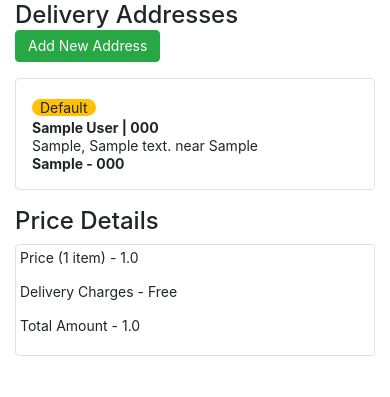
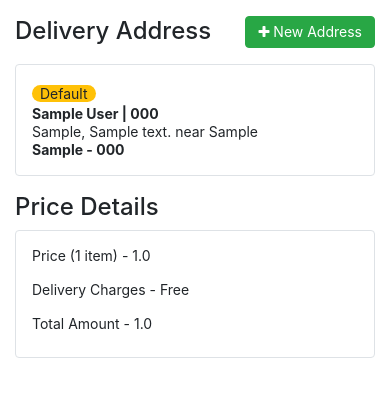
Before and after one commit to inaveenchahar/e-mart, a Django app: page /payment/view-order/1/1/ in a window 390 px wide. Shown: the part 62-459 px from the top of the page. Run offline with Django 3.2, Linux system fonts and the light colour scheme; a user stored in the database is signed in; tables that the repository leaves empty hold one stand-in row (values such as "Sample post"); some libraries are stand-ins or nearby versions.

Commit message:
feat(payment): payment page is responsive now and new css file created for it

```diff
--- /dev/null
+++ b/payments/static/order_payment.css
@@ -0,0 +1,23 @@
+.razorpay-payment-button {
+    width: 100%;
+}
+
+@media screen and (max-width: 575px){
+    .razorpay-payment-button{
+        font-size: small;
+        /*color: #fff !important;*/
+        text-transform: uppercase;
+        text-decoration: none;
+        /*background: #ed3330;*/
+        /*padding: 10px 0 10px 0;*/
+        border-radius: 0;
+        display: block;
+        border: none;
+        transition: all 0.4s ease 0s;
+        margin-top: 2em;
+        bottom: 0;
+        position: fixed;
+        width: 100%;
+        left: 0;
+    }
+}
--- a/payments/templates/order_payment.html
+++ b/payments/templates/order_payment.html
@@ -1,8 +1,9 @@
 {% extends 'base.html' %}
  {% load static %}
-{% block title %} Order View {% endblock title %}
+{% block title %} Order Payment {% endblock title %}
 
 {% block content %}
+    <link rel="stylesheet" type="text/css" href="{% static 'order_payment.css' %}">
 
     <section>
         {% if message.success %}
@@ -14,13 +15,15 @@
         {% if empty_cart_message %}
             <p>{{ empty_cart_message }}</p>
         {% else %}
-            <div class="container py-md-5">
+            <div class="container py-md-5 py-3">
                 <div class="row">
                     <div class="col-md-7">
                         <h2 class="clearfix">
-                            Delivery Addresses
-                            {% if total_address.count < 6 %}
-                                <button type="button" class="btn btn-success float-md-right" data-toggle="modal" data-target="#myModal">Add New Address</button>
+                            Delivery Address
+                            {% if total_address.count < 4 %}
+                                <button type="button" class="btn btn-success float-right" data-toggle="modal" data-target="#myModal">
+                                    <i class="fa fa-plus my-0" aria-hidden="true"></i> New Address
+                                </button>
                             {% endif %}
                         </h2>
                         <!-- The Modal -->
@@ -63,11 +66,10 @@
                     </div>
                     <div class="col-md-4 offset-md-1">
                         <h2>Price Details</h2>
-                        <div class="img-thumbnail">
-
+                        <div class="img-thumbnail px-3 pt-3 pb-2">
                             <p>Price ({{ cart_products.count }} item) - {{ cart.cart_value }}</p>
                             <p>Delivery Charges - Free</p>
-                            <p>Total Amount - {{ cart.cart_value }}</p>
+                            <p class="">Total Amount - {{ cart.cart_value }}</p>
                         </div>
                         {% if ud_address %}
                             <form action="{% url 'payment:transaction_view' cart.id order.order_id %}" method="POST">
@@ -99,7 +101,7 @@
 
     <script>
         var razor_btn = document.getElementsByClassName('razorpay-payment-button')[0];
-        razor_btn.classList.add('btn-warning', 'btn', 'my-4', 'btn-block');
+        razor_btn.classList.add('btn-warning', 'btn', 'py-md-2', 'py-3', 'my-md-4');
     </script>
 
 {% endblock content %}
```
